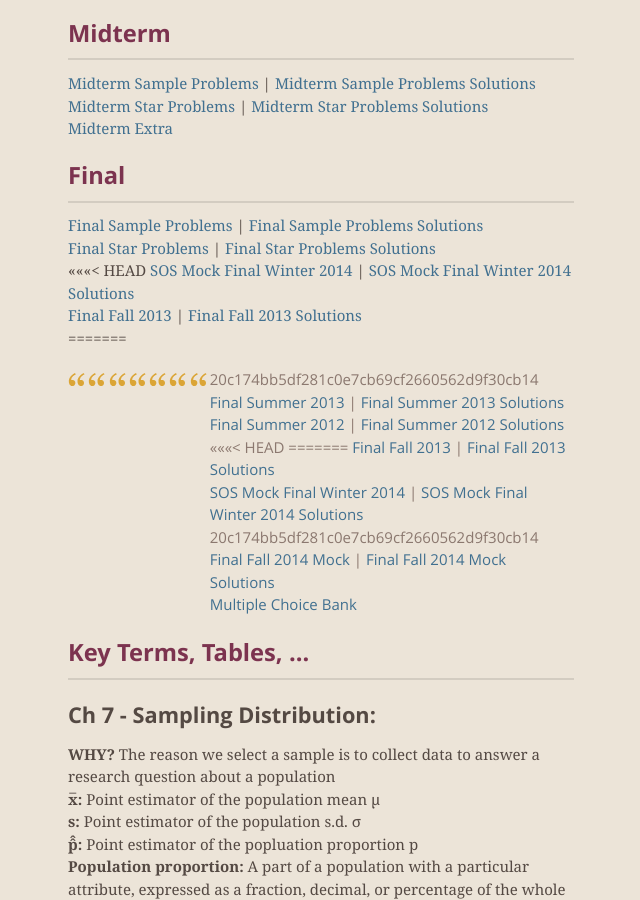
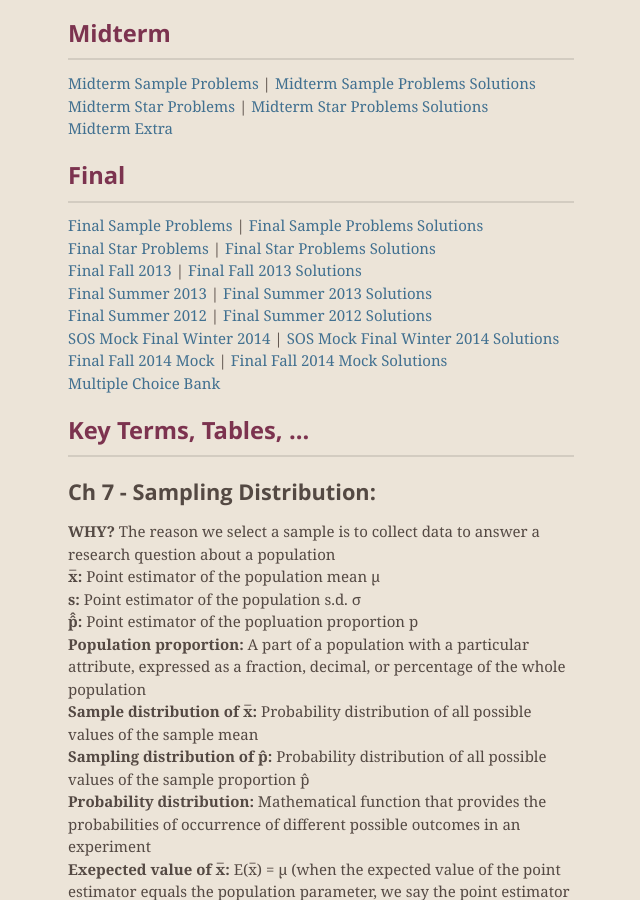
Before and after one commit to kishan-patel/kishan-patel.github.io, a Jekyll site: the page built from _posts/2018-03-06-comm-215.md, in a window 1280 px wide and 900 px high, scrolled down 1439 px. Shown: the whole window, without its empty margins (319-959 px from the left). Built offline with Jekyll 4.4.1, drawn with Linux system fonts in a browser that asks for light colours; nearby versions of some CDN libraries.

Commit message:
update comm 215

```diff
--- a/_posts/2018-03-06-comm-215.md
+++ b/_posts/2018-03-06-comm-215.md
@@ -127,24 +127,14 @@ Ch 14 - Multiple Regression Analysis and Model Building:
 [Final Sample Problems Solutions]({{site.url}}/assets/pdf/comm-215/final/final-sample-problems-solutions.pdf)
 [Final Star Problems]({{site.url}}/assets/pdf/comm-215/final/final-star-problems.pdf) |
 [Final Star Problems Solutions]({{site.url}}/assets/pdf/comm-215/final/final-star-problems-solutions.pdf)
-<<<<<<< HEAD
-[SOS Mock Final Winter 2014]({{site.url}}/assets/pdf/comm-215/final/sos-mock-final-winter-2014.pdf) |
-[SOS Mock Final Winter 2014 Solutions]({{site.url}}/assets/pdf/comm-215/final/sos-mock-final-winter-2014-solutions.pdf)
 [Final Fall 2013]({{site.url}}/assets/pdf/comm-215/final/final-fall-2014-problems.pdf) |
 [Final Fall 2013 Solutions]({{site.url}}/assets/pdf/comm-215/final/final-fall-2014-problems-mc-solutions.pdf)
-=======
->>>>>>> 20c174bb5df281c0e7cb69cf2660562d9f30cb14
 [Final Summer 2013]({{site.url}}/assets/pdf/comm-215/final/final-summer-2013.pdf) |
 [Final Summer 2013 Solutions]({{site.url}}/assets/pdf/comm-215/final/final-summer-2013-mc-solutions.pdf)
 [Final Summer 2012]({{site.url}}/assets/pdf/comm-215/final/final-summer-2012-questions.pdf) |
 [Final Summer 2012 Solutions]({{site.url}}/assets/pdf/comm-215/final/final-summer-2012-solutions.pdf)
-<<<<<<< HEAD
-=======
-[Final Fall 2013]({{site.url}}/assets/pdf/comm-215/final/final-fall-2014-problems.pdf) |
-[Final Fall 2013 Solutions]({{site.url}}/assets/pdf/comm-215/final/final-fall-2014-solutions.pdf)
 [SOS Mock Final Winter 2014]({{site.url}}/assets/pdf/comm-215/final/sos-mock-final-winter-2014.pdf) |
 [SOS Mock Final Winter 2014 Solutions]({{site.url}}/assets/pdf/comm-215/final/sos-mock-final-winter-2014-solutions.pdf)
->>>>>>> 20c174bb5df281c0e7cb69cf2660562d9f30cb14
 [Final Fall 2014 Mock]({{site.url}}/assets/pdf/comm-215/final/final-fall-2014.docx) |
 [Final Fall 2014 Mock Solutions]({{site.url}}/assets/pdf/comm-215/final/final-fall-2014-solutions.pdf)
 [Multiple Choice Bank]({{site.url}}/assets/pdf/comm-215/final/all-mcs.pdf)
```
